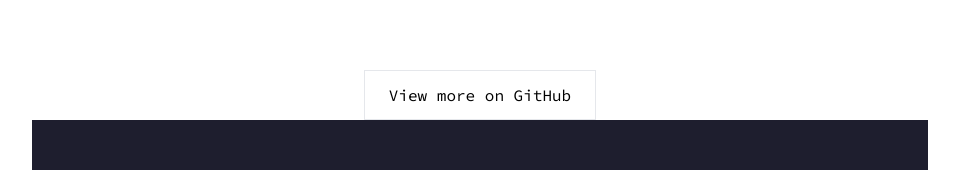
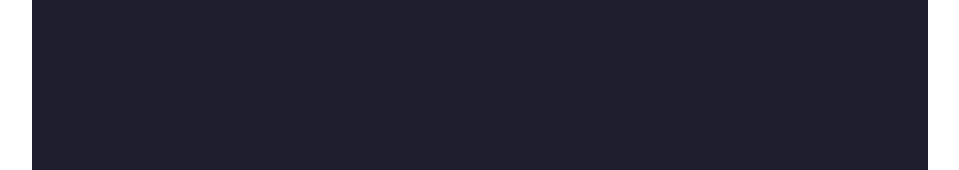
Before and after one commit to danielavornic/portfolio, a Next.js app: page / in a window 1280 px wide. Shown: the part 3401-3571 px from the top of the page, without its empty margins (160-1119 px from the left). Built offline with nearby package versions, Linux system fonts and the light colour scheme; what @catppuccin/tailwindcss would draw is missing.

Commit message:
Remove "View more" button from Projects section

```diff
--- a/src/components/homepage/Projects.tsx
+++ b/src/components/homepage/Projects.tsx
@@ -1,8 +1,7 @@
 import dynamic from "next/dynamic";
 
 const NumberedHeader = dynamic(() => import("@/components/common/NumberedHeader"));
-const FeaturedProject = dynamic(() => import("./FeaturedProject"));
-const Button = dynamic(() => import("@/components/common/Button"));
+const FeaturedProject = dynamic(() => import("@/components/homepage/FeaturedProject"));
 
 const projects = [
   {
@@ -42,16 +41,6 @@ const Projects = () => {
           <FeaturedProject key={index} project={project} dir={index % 2 ? "right" : "left"} />
         ))}
       </div>
-
-      <Button
-        as="a"
-        href="https://github.com/danielavornic"
-        target="_blank"
-        className="mt-10 mx-auto md:mt-14 xl:mt-20 w-fit block"
-        aria-label="View more on GitHub"
-      >
-        View more on GitHub
-      </Button>
     </section>
   );
 };
```
